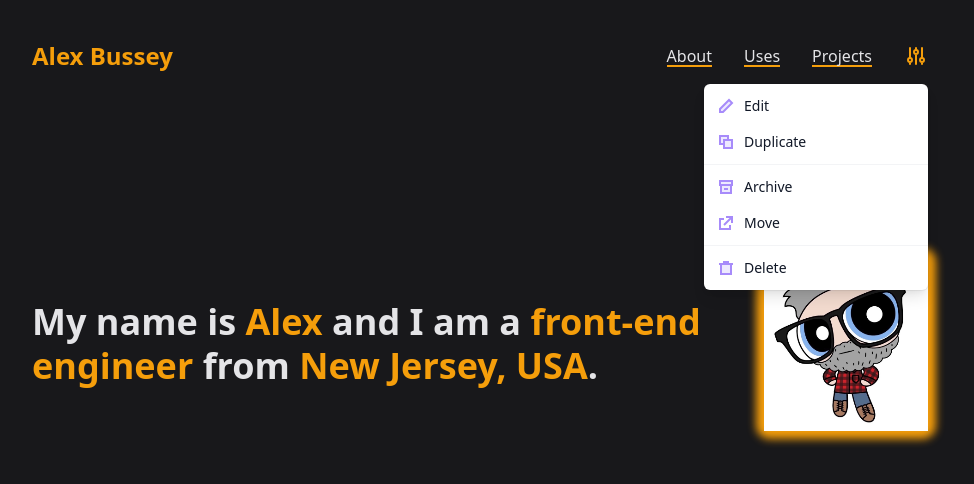
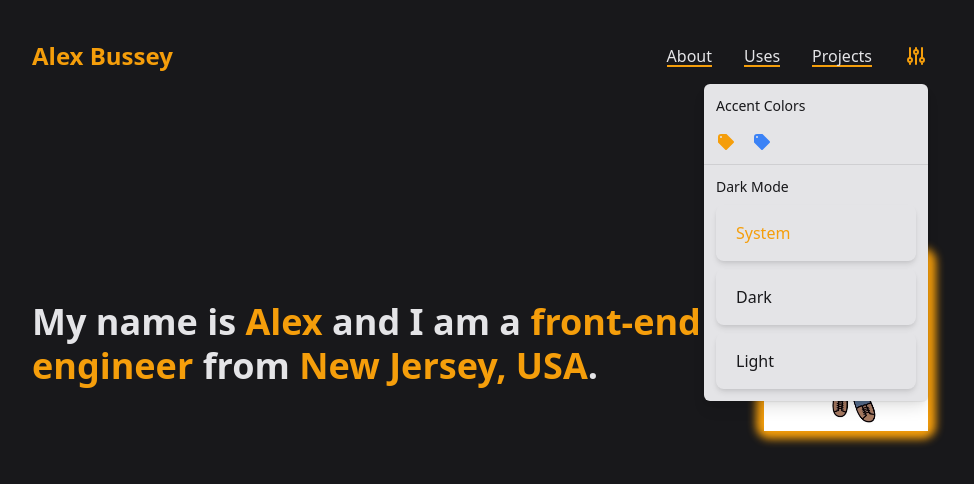
Before and after one commit to waxidiotic/personal-site-next, a Next.js app: page / in a window 1280 px wide. Both pictures are taken after a click on the button 1076 px from the left and 56 px from the top of the page. Shown: the top 484 px of the page, without its empty margins (160-1134 px from the left). Built offline with nearby package versions, Linux system fonts and the light colour scheme.

Commit message:
options menu getting there

```diff
--- a/components/Options.tsx
+++ b/components/Options.tsx
@@ -1,6 +1,7 @@
-import { Menu, Transition } from "@headlessui/react";
+import { Menu, Transition, RadioGroup } from "@headlessui/react";
 import { Fragment, ReactPropTypes, useEffect, useRef, useState } from "react";
 import { AdjustmentsIcon } from "@heroicons/react/outline";
+import { TagIcon } from "@heroicons/react/solid";
 
 export function Options() {
   return (
@@ -22,27 +23,22 @@ export function Options() {
         leaveFrom="transform opacity-100 scale-100"
         leaveTo="transform opacity-0 scale-95"
       >
-        <Menu.Items className="absolute right-0 z-10 w-56 mt-2 origin-top-right bg-white divide-y divide-gray-100 rounded-md shadow-lg ring-1 ring-black ring-opacity-5 focus:outline-none">
-          <div className="px-1 py-1 ">
+        <Menu.Items className="absolute right-0 z-10 w-56 mt-2 origin-top-right divide-y rounded-md shadow-lg divide-construction-dark/10 bg-construction-text ring-1 ring-black ring-opacity-5 focus:outline-none">
+          <div className="px-1 py-1">
+            <span className="inline-block p-2 text-sm text-construction-dark">
+              Accent Colors
+            </span>
+            <div className="flex">
               <Menu.Item>
                 {({ active }) => (
                   <button
                     className={`${
-                    active ? "bg-violet-500 text-white" : "text-gray-900"
-                  } group flex rounded-md items-center w-full px-2 py-2 text-sm`}
+                      active
+                        ? "bg-construction-accent text-white"
+                        : "text-construction-accent"
+                    } group flex rounded-md items-center pl-2 py-2 text-sm`}
                   >
-                  {active ? (
-                    <EditActiveIcon
-                      className="w-5 h-5 mr-2"
-                      aria-hidden="true"
-                    />
-                  ) : (
-                    <EditInactiveIcon
-                      className="w-5 h-5 mr-2"
-                      aria-hidden="true"
-                    />
-                  )}
-                  Edit
+                    <TagIcon className="w-5 h-5 mr-2" aria-hidden="true" />
                   </button>
                 )}
               </Menu.Item>
@@ -50,93 +46,21 @@ export function Options() {
                 {({ active }) => (
                   <button
                     className={`${
-                    active ? "bg-violet-500 text-white" : "text-gray-900"
-                  } group flex rounded-md items-center w-full px-2 py-2 text-sm`}
+                      active ? "bg-blue-500 text-white" : "text-blue-500"
+                    } group flex rounded-md items-center pl-2 text-sm`}
                   >
-                  {active ? (
-                    <DuplicateActiveIcon
-                      className="w-5 h-5 mr-2"
-                      aria-hidden="true"
-                    />
-                  ) : (
-                    <DuplicateInactiveIcon
-                      className="w-5 h-5 mr-2"
-                      aria-hidden="true"
-                    />
-                  )}
-                  Duplicate
+                    <TagIcon className="w-5 h-5 mr-2" aria-hidden="true" />
                   </button>
                 )}
               </Menu.Item>
             </div>
-          <div className="px-1 py-1">
-            <Menu.Item>
-              {({ active }) => (
-                <button
-                  className={`${
-                    active ? "bg-violet-500 text-white" : "text-gray-900"
-                  } group flex rounded-md items-center w-full px-2 py-2 text-sm`}
-                >
-                  {active ? (
-                    <ArchiveActiveIcon
-                      className="w-5 h-5 mr-2"
-                      aria-hidden="true"
-                    />
-                  ) : (
-                    <ArchiveInactiveIcon
-                      className="w-5 h-5 mr-2"
-                      aria-hidden="true"
-                    />
-                  )}
-                  Archive
-                </button>
-              )}
-            </Menu.Item>
-            <Menu.Item>
-              {({ active }) => (
-                <button
-                  className={`${
-                    active ? "bg-violet-500 text-white" : "text-gray-900"
-                  } group flex rounded-md items-center w-full px-2 py-2 text-sm`}
-                >
-                  {active ? (
-                    <MoveActiveIcon
-                      className="w-5 h-5 mr-2"
-                      aria-hidden="true"
-                    />
-                  ) : (
-                    <MoveInactiveIcon
-                      className="w-5 h-5 mr-2"
-                      aria-hidden="true"
-                    />
-                  )}
-                  Move
-                </button>
-              )}
-            </Menu.Item>
           </div>
           <div className="px-1 py-1">
+            <span className="inline-block p-2 text-sm text-construction-dark">
+              Dark Mode
+            </span>
             <Menu.Item>
-              {({ active }) => (
-                <button
-                  className={`${
-                    active ? "bg-violet-500 text-white" : "text-gray-900"
-                  } group flex rounded-md items-center w-full px-2 py-2 text-sm`}
-                >
-                  {active ? (
-                    <DeleteActiveIcon
-                      className="w-5 h-5 mr-2 text-violet-400"
-                      aria-hidden="true"
-                    />
-                  ) : (
-                    <DeleteInactiveIcon
-                      className="w-5 h-5 mr-2 text-violet-400"
-                      aria-hidden="true"
-                    />
-                  )}
-                  Delete
-                </button>
-              )}
+              <DarkModeDropdown />
             </Menu.Item>
           </div>
         </Menu.Items>
@@ -145,224 +69,106 @@ export function Options() {
   );
 }
 
-function EditInactiveIcon(props: any) {
+function DarkModeDropdown(props: any) {
+  const [selected, setSelected] = useState<"system" | "dark" | "light">(
+    "system"
+  );
+
   return (
-    <svg
-      {...props}
-      viewBox="0 0 20 20"
-      fill="none"
-      xmlns="http://www.w3.org/2000/svg"
+    <div className="w-full px-2 pb-2">
+      <div className="w-full max-w-md mx-auto">
+        <RadioGroup value={selected} onChange={setSelected}>
+          <RadioGroup.Label className="sr-only">Dark Mode</RadioGroup.Label>
+          <div className="space-y-2">
+            <RadioGroup.Option
+              value="system"
+              className="relative flex px-5 py-4 rounded-lg shadow-md cursor-pointer focus:outline-none text-construction-dark"
             >
+              {({ checked }) => (
+                <span className={checked ? "text-construction-accent" : ""}>
+                  System
+                </span>
+              )}
+            </RadioGroup.Option>
+            <RadioGroup.Option
+              value="dark"
+              className="relative flex px-5 py-4 rounded-lg shadow-md cursor-pointer focus:outline-none text-construction-dark"
+            >
+              {({ checked }) => (
+                <span className={checked ? "text-construction-accent" : ""}>
+                  Dark
+                </span>
+              )}
+            </RadioGroup.Option>
+            <RadioGroup.Option
+              value="light"
+              className="relative flex px-5 py-4 rounded-lg shadow-md cursor-pointer focus:outline-none text-construction-dark"
+            >
+              {({ checked }) => (
+                <span className={checked ? "text-construction-accent" : ""}>
+                  Light
+                </span>
+              )}
+            </RadioGroup.Option>
+            {/* {modes.map((mode) => (
+              <RadioGroup.Option
+                key={mode.name}
+                value={mode}
+                className={({ active, checked }) =>
+                  `${
+                    active
+                      ? "ring-2 ring-offset-2 ring-offset-sky-300 ring-white ring-opacity-60"
+                      : ""
+                  }
+                  ${
+                    checked ? "bg-sky-900 bg-opacity-75 text-white" : "bg-white"
+                  }
+                    relative rounded-lg shadow-md px-5 py-4 cursor-pointer flex focus:outline-none`
+                }
+              >
+                {({ active, checked }) => (
+                  <>
+                    <div className="flex items-center justify-between w-full">
+                      <div className="flex items-center">
+                        <div className="text-sm">
+                          <RadioGroup.Label
+                            as="p"
+                            className={`font-medium  ${
+                              checked ? "text-white" : "text-gray-900"
+                            }`}
+                          >
+                            {mode.name}
+                          </RadioGroup.Label>
+                        </div>
+                      </div>
+                      {checked && (
+                        <div className="flex-shrink-0 text-white">
+                          <CheckIcon className="w-6 h-6" />
+                        </div>
+                      )}
+                    </div>
+                  </>
+                )}
+              </RadioGroup.Option>
+            ))} */}
+          </div>
+        </RadioGroup>
+      </div>
+    </div>
+  );
+}
+
+function CheckIcon(props: any) {
+  return (
+    <svg viewBox="0 0 24 24" fill="none" {...props}>
+      <circle cx={12} cy={12} r={12} fill="#fff" opacity="0.2" />
       <path
-        d="M4 13V16H7L16 7L13 4L4 13Z"
-        fill="#EDE9FE"
-        stroke="#A78BFA"
-        strokeWidth="2"
+        d="M7 13l3 3 7-7"
+        stroke="#fff"
+        strokeWidth={1.5}
+        strokeLinecap="round"
+        strokeLinejoin="round"
       />
     </svg>
   );
 }
-
-function EditActiveIcon(props: any) {
-  return (
-    <svg
-      {...props}
-      viewBox="0 0 20 20"
-      fill="none"
-      xmlns="http://www.w3.org/2000/svg"
-    >
-      <path
-        d="M4 13V16H7L16 7L13 4L4 13Z"
-        fill="#8B5CF6"
-        stroke="#C4B5FD"
-        strokeWidth="2"
-      />
-    </svg>
-  );
-}
-
-function DuplicateInactiveIcon(props: any) {
-  return (
-    <svg
-      {...props}
-      viewBox="0 0 20 20"
-      fill="none"
-      xmlns="http://www.w3.org/2000/svg"
-    >
-      <path
-        d="M4 4H12V12H4V4Z"
-        fill="#EDE9FE"
-        stroke="#A78BFA"
-        strokeWidth="2"
-      />
-      <path
-        d="M8 8H16V16H8V8Z"
-        fill="#EDE9FE"
-        stroke="#A78BFA"
-        strokeWidth="2"
-      />
-    </svg>
-  );
-}
-
-function DuplicateActiveIcon(props: any) {
-  return (
-    <svg
-      {...props}
-      viewBox="0 0 20 20"
-      fill="none"
-      xmlns="http://www.w3.org/2000/svg"
-    >
-      <path
-        d="M4 4H12V12H4V4Z"
-        fill="#8B5CF6"
-        stroke="#C4B5FD"
-        strokeWidth="2"
-      />
-      <path
-        d="M8 8H16V16H8V8Z"
-        fill="#8B5CF6"
-        stroke="#C4B5FD"
-        strokeWidth="2"
-      />
-    </svg>
-  );
-}
-
-function ArchiveInactiveIcon(props: any) {
-  return (
-    <svg
-      {...props}
-      viewBox="0 0 20 20"
-      fill="none"
-      xmlns="http://www.w3.org/2000/svg"
-    >
-      <rect
-        x="5"
-        y="8"
-        width="10"
-        height="8"
-        fill="#EDE9FE"
-        stroke="#A78BFA"
-        strokeWidth="2"
-      />
-      <rect
-        x="4"
-        y="4"
-        width="12"
-        height="4"
-        fill="#EDE9FE"
-        stroke="#A78BFA"
-        strokeWidth="2"
-      />
-      <path d="M8 12H12" stroke="#A78BFA" strokeWidth="2" />
-    </svg>
-  );
-}
-
-function ArchiveActiveIcon(props: any) {
-  return (
-    <svg
-      {...props}
-      viewBox="0 0 20 20"
-      fill="none"
-      xmlns="http://www.w3.org/2000/svg"
-    >
-      <rect
-        x="5"
-        y="8"
-        width="10"
-        height="8"
-        fill="#8B5CF6"
-        stroke="#C4B5FD"
-        strokeWidth="2"
-      />
-      <rect
-        x="4"
-        y="4"
-        width="12"
-        height="4"
-        fill="#8B5CF6"
-        stroke="#C4B5FD"
-        strokeWidth="2"
-      />
-      <path d="M8 12H12" stroke="#A78BFA" strokeWidth="2" />
-    </svg>
-  );
-}
-
-function MoveInactiveIcon(props: any) {
-  return (
-    <svg
-      {...props}
-      viewBox="0 0 20 20"
-      fill="none"
-      xmlns="http://www.w3.org/2000/svg"
-    >
-      <path d="M10 4H16V10" stroke="#A78BFA" strokeWidth="2" />
-      <path d="M16 4L8 12" stroke="#A78BFA" strokeWidth="2" />
-      <path d="M8 6H4V16H14V12" stroke="#A78BFA" strokeWidth="2" />
-    </svg>
-  );
-}
-
-function MoveActiveIcon(props: any) {
-  return (
-    <svg
-      {...props}
-      viewBox="0 0 20 20"
-      fill="none"
-      xmlns="http://www.w3.org/2000/svg"
-    >
-      <path d="M10 4H16V10" stroke="#C4B5FD" strokeWidth="2" />
-      <path d="M16 4L8 12" stroke="#C4B5FD" strokeWidth="2" />
-      <path d="M8 6H4V16H14V12" stroke="#C4B5FD" strokeWidth="2" />
-    </svg>
-  );
-}
-
-function DeleteInactiveIcon(props: any) {
-  return (
-    <svg
-      {...props}
-      viewBox="0 0 20 20"
-      fill="none"
-      xmlns="http://www.w3.org/2000/svg"
-    >
-      <rect
-        x="5"
-        y="6"
-        width="10"
-        height="10"
-        fill="#EDE9FE"
-        stroke="#A78BFA"
-        strokeWidth="2"
-      />
-      <path d="M3 6H17" stroke="#A78BFA" strokeWidth="2" />
-      <path d="M8 6V4H12V6" stroke="#A78BFA" strokeWidth="2" />
-    </svg>
-  );
-}
-
-function DeleteActiveIcon(props: any) {
-  return (
-    <svg
-      {...props}
-      viewBox="0 0 20 20"
-      fill="none"
-      xmlns="http://www.w3.org/2000/svg"
-    >
-      <rect
-        x="5"
-        y="6"
-        width="10"
-        height="10"
-        fill="#8B5CF6"
-        stroke="#C4B5FD"
-        strokeWidth="2"
-      />
-      <path d="M3 6H17" stroke="#C4B5FD" strokeWidth="2" />
-      <path d="M8 6V4H12V6" stroke="#C4B5FD" strokeWidth="2" />
-    </svg>
-  );
-}
```
Lines whose indentation alone changed are shown as unchanged.
